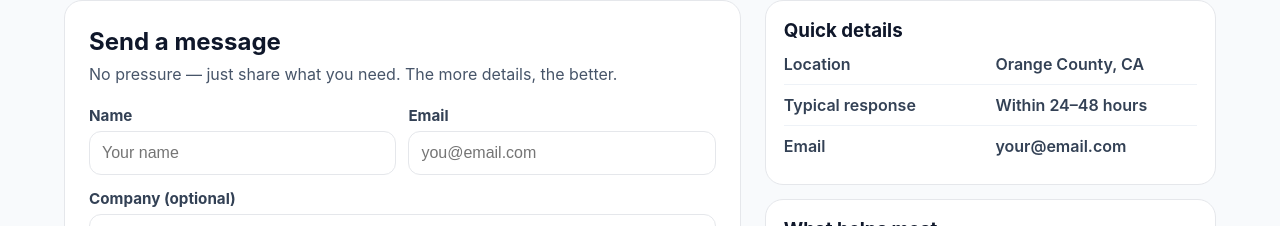
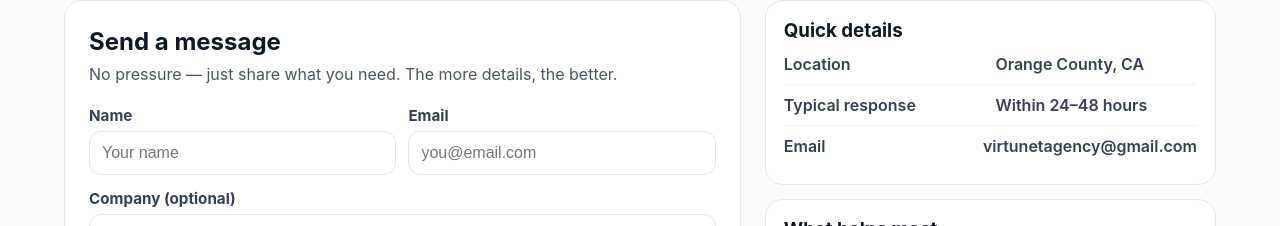
Before and after one commit to zachariabeshir/virtunetagency, a React (Create React App) app in the folder frontend/: page /contact in a window 1280 px wide. Shown: the part 490-716 px from the top of the page. Built offline with nearby package versions, Linux system fonts and the light colour scheme.

Commit message:
contact page update

```diff
--- a/frontend/src/Contact/Contact.jsx
+++ b/frontend/src/Contact/Contact.jsx
@@ -158,7 +158,7 @@ function Contact() {
               </div>
               <div className="info-row">
                 <span>Email</span>
-                <span>your@email.com</span>
+                <span>virtunetagency@gmail.com</span>
               </div>
             </div>
 
```
